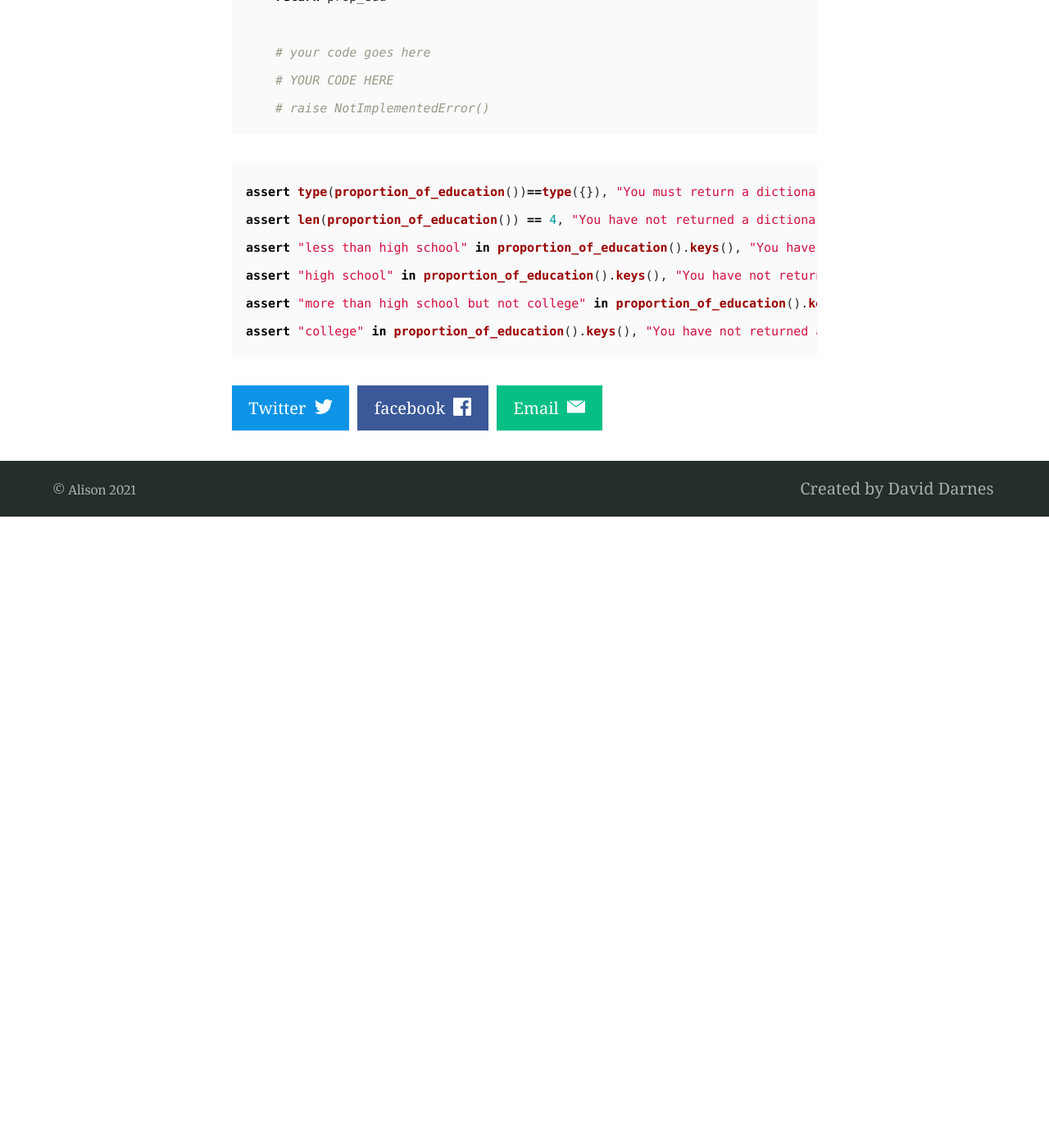
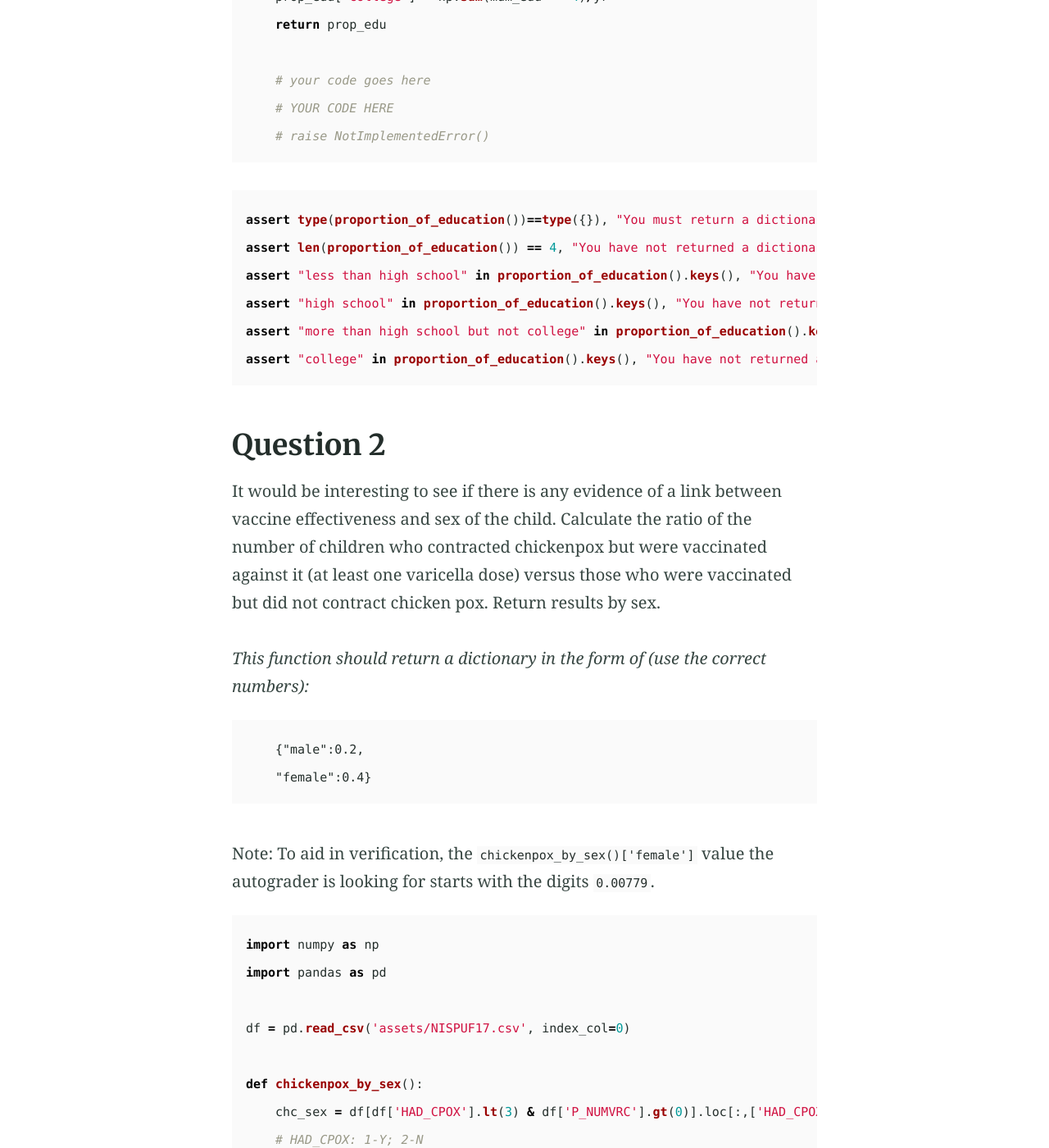
Before and after one commit to alisongh/alisongh.github.io, a Jekyll site: the page built from _posts/2021-01-19-SIADS-505-Data-manipulation-assignment2.md, in a window 1280 px wide and 1400 px high, scrolled down 1981 px. Shown: the whole window at 82% size. Built offline with Jekyll 4.4.1, drawn with Linux system fonts in a browser that asks for light colours; before the commit the page ends 2611 px from its top, so only the background shows below that; some of the changed text lies outside the part shown.

Commit message:
Update 2021-01-19-SIADS-505-Data-manipulation-assignment2.md

````diff
--- a/_posts/2021-01-19-SIADS-505-Data-manipulation-assignment2.md
+++ b/_posts/2021-01-19-SIADS-505-Data-manipulation-assignment2.md
@@ -59,3 +59,53 @@ assert "high school" in proportion_of_education().keys(), "You have not returned
 assert "more than high school but not college" in proportion_of_education().keys(), "You have not returned a dictionary with the correct keys."
 assert "college" in proportion_of_education().keys(), "You have not returned a dictionary with the correct keys."
 ```
+
+## Question 2
+It would be interesting to see if there is any evidence of a link between vaccine effectiveness and sex of the child. Calculate the ratio of the number of children who contracted chickenpox but were vaccinated against it (at least one varicella dose) versus those who were vaccinated but did not contract chicken pox. Return results by sex.
+
+*This function should return a dictionary in the form of (use the correct numbers):*
+```
+    {"male":0.2,
+    "female":0.4}
+```
+
+Note: To aid in verification, the `chickenpox_by_sex()['female']` value the autograder is looking for starts with the digits `0.00779`.
+
+```python
+import numpy as np
+import pandas as pd
+
+df = pd.read_csv('assets/NISPUF17.csv', index_col=0)
+
+def chickenpox_by_sex():
+    chc_sex = df[df['HAD_CPOX'].lt(3) & df['P_NUMVRC'].gt(0)].loc[:,['HAD_CPOX','SEX']]
+    # HAD_CPOX: 1-Y; 2-N
+    # SEX: 1-M; 2-F
+    chc_1 = len(chc_sex[(chc_sex['HAD_CPOX'] == 1) & (chc_sex['SEX'] == 1)])
+    chc_2 = len(chc_sex[(chc_sex['HAD_CPOX'] == 1) & (chc_sex['SEX'] == 2)])
+    chn_1 = len(chc_sex[(chc_sex['HAD_CPOX'] == 2) & (chc_sex['SEX'] == 1)])
+    chn_2 = len(chc_sex[(chc_sex['HAD_CPOX'] == 2) & (chc_sex['SEX'] == 2)])
+    # chc_1: the number of male children who contracted chickenpox
+    # chc_2: the number of female children who contracted chickenpox
+    # chn_1: the number of male children who didn't contracted chickenpox
+    # chn_2: the number of female children who didn't contracted chickenpox
+
+    ratio_chc = {'male': 0,
+                'female': 0}
+
+    ratio_chc['male'] = chc_1/chn_1
+    ratio_chc['female'] = chc_2/chn_2
+    return ratio_chc
+
+chickenpox_by_sex()['female']
+    # YOUR CODE HERE
+    # raise NotImplementedError()
+```
+**Output**
+```
+0.0077918259335489565
+```
+
+```python
+assert len(chickenpox_by_sex())==2, "Return a dictionary with two items, the first for males and the second for females."
+```
````
